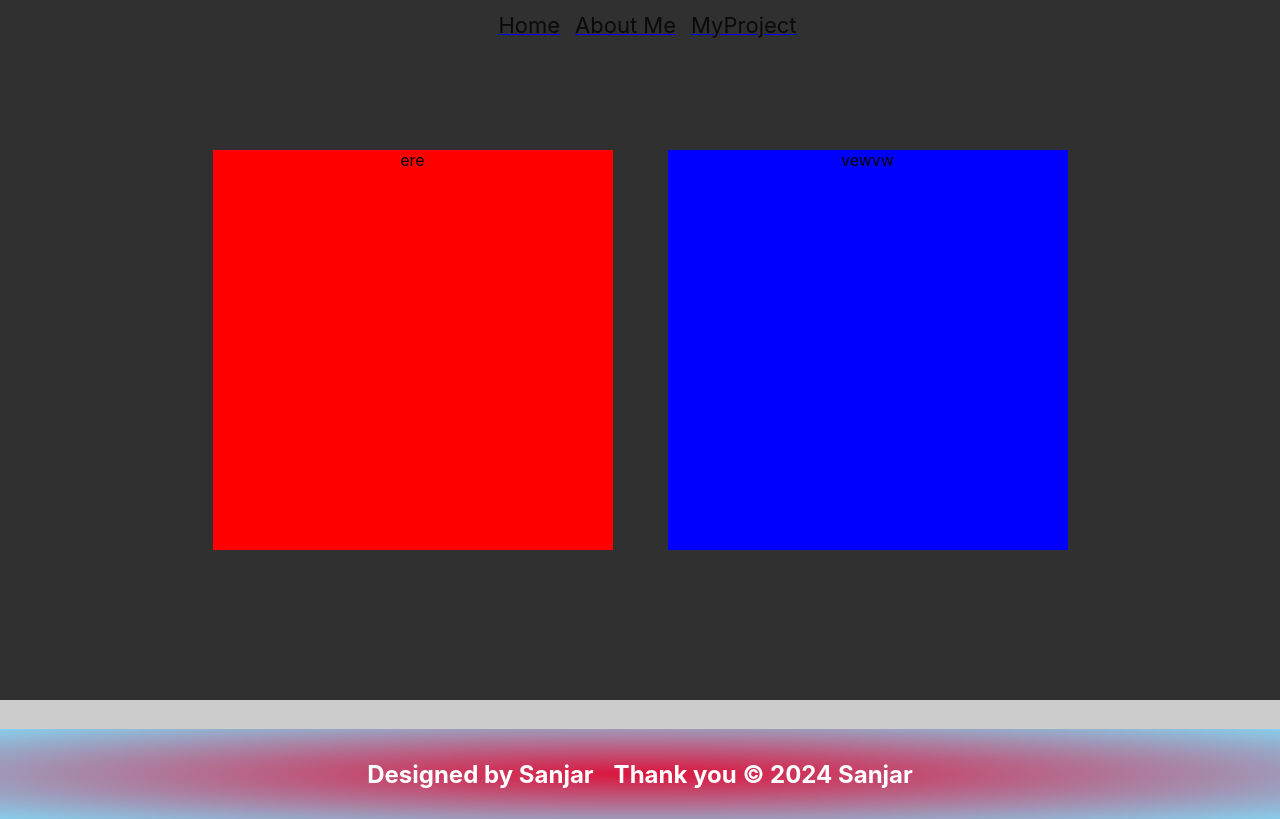
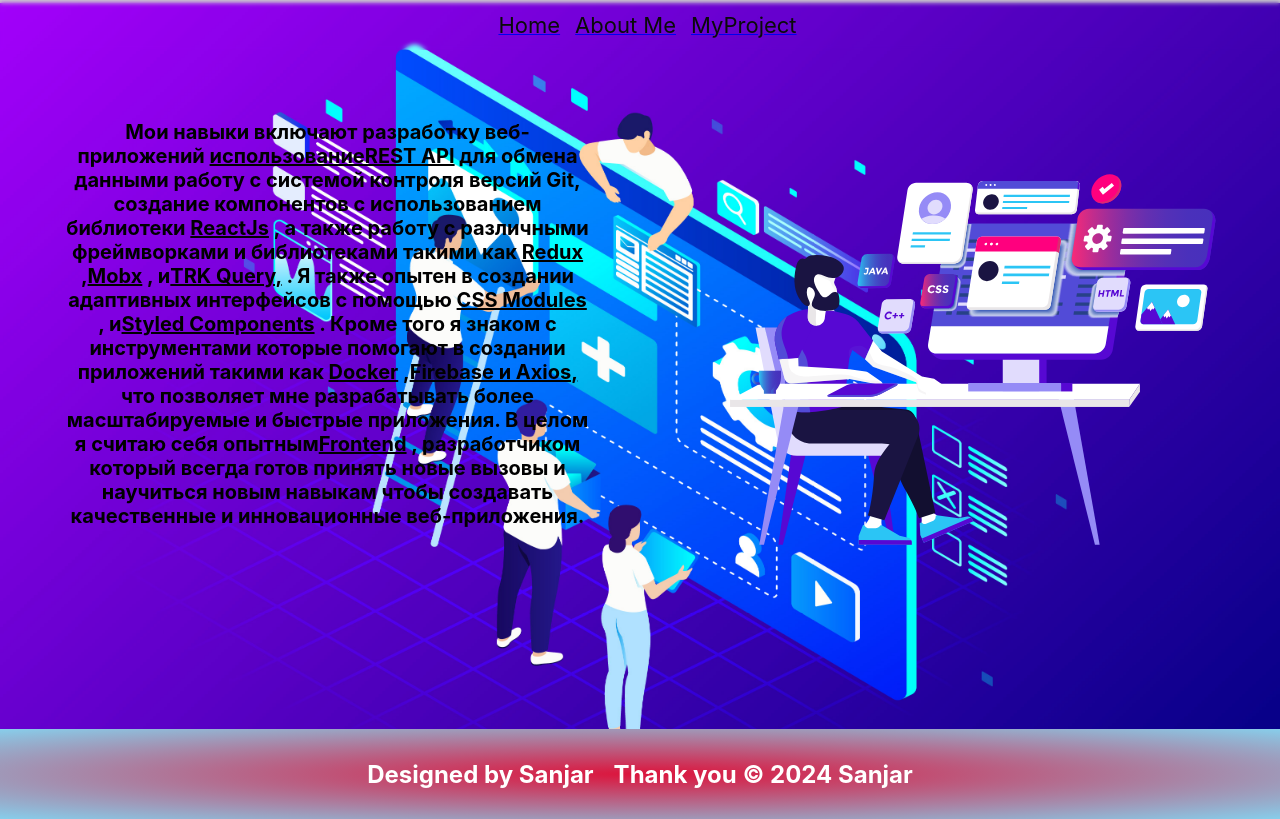
Before and after one commit to sanjar003/resumeFrontendDeveloper, a React (Create React App) app: page /about in a window 1280 px wide. Built offline with nearby package versions, Linux system fonts and the light colour scheme.

Commit message:
added-about

```diff
--- a/src/pages/About/About.jsx
+++ b/src/pages/About/About.jsx
@@ -1,11 +1,43 @@
 import React from "react";
 import styled from "styled-components";
+import AboutImg from "../../Assets/Home.jpg";
+import Asests from "../../Assets/webdev.svg";
 
 const About = () => {
   return (
     <Container>
-      <Divcontainer>ere</Divcontainer>
-      <DIVCOntainer>vewvw</DIVCOntainer>
+      <img
+        src={AboutImg}
+        style={{
+          maxHeight: "800px",
+          position: "fixed",
+          zIndex: "-9",
+          width: "100%",
+          backgroundPosition: "center",
+          top: "3px",
+        }}
+      />
+      <Divcontainer>
+        <b>
+          Мои навыки включают разработку веб-приложений{" "}
+          <ins>использованиеREST API</ins> для обмена данными работу с системой
+          контроля версий Git, создание компонентов с использованием библиотеки{" "}
+          <ins>ReactJs</ins> , а также работу с различными фреймворками и
+          библиотеками такими как <ins>Redux</ins> ,<ins>Mobx</ins> , и
+          <ins>TRK Query,</ins> . Я также опытен в создании адаптивных
+          интерфейсов с помощью <ins>CSS Modules</ins> , и
+          <ins>Styled Components</ins> . Кроме того я знаком с инструментами
+          которые помогают в создании приложений такими как <ins>Docker</ins> ,
+          <ins>Firebase и Axios,</ins> что позволяет мне разрабатывать более
+          масштабируемые и быстрые приложения. В целом я считаю себя опытным
+          <ins>Frontend</ins> , разработчиком который всегда готов принять новые
+          вызовы и научиться новым навыкам чтобы создавать качественные и
+          инновационные веб-приложения.
+        </b>
+      </Divcontainer>
+      <DIVCOntainer>
+        <img src={Asests} style={{ width: "570px", height: "530px" }} />
+      </DIVCOntainer>
     </Container>
   );
 };
@@ -17,16 +49,15 @@ const Container = styled.div`
   height: 700px;
   flex-wrap: wrap;
   gap: 55px;
-  background: #303030;
 `;
 const Divcontainer = styled.div`
-  width: 400px;
-  height: 400px;
-  background: red;
+  width: 530px;
+  height: 460px;
+
+  font-size: 20px;
 `;
 const DIVCOntainer = styled.div`
-  width: 400px;
-  height: 400px;
-  background: blue;
+  width: 570px;
+  height: 530px;
 `;
 export default About;
--- a/src/pages/Home/Home.css
+++ b/src/pages/Home/Home.css
@@ -12,11 +12,11 @@
 }
 .text {
   font-size: 37px;
-  color: #f0f8ff;
+  color: white ;
 }
 h1 {
   font-size: 37px;
-  color: #f0f8ff;
+  color: white;
 }
 
 .img-fluid {
```
Also changed, not shown: src/Assets/webdev.svg (added).
